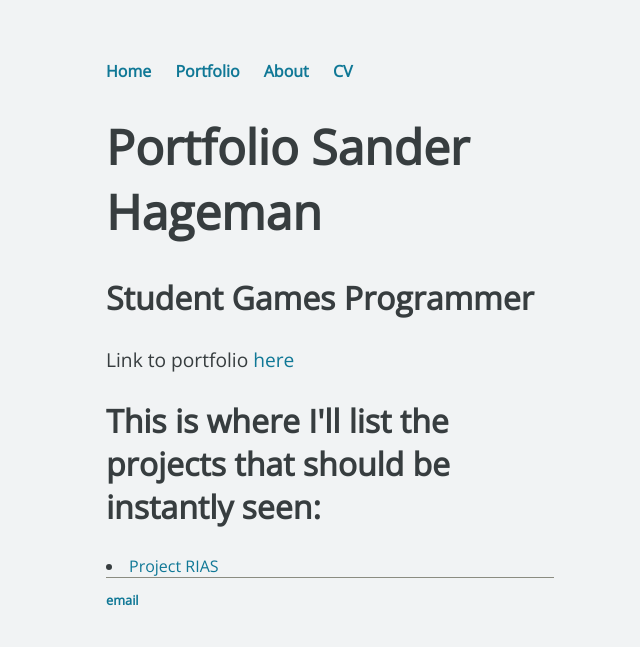
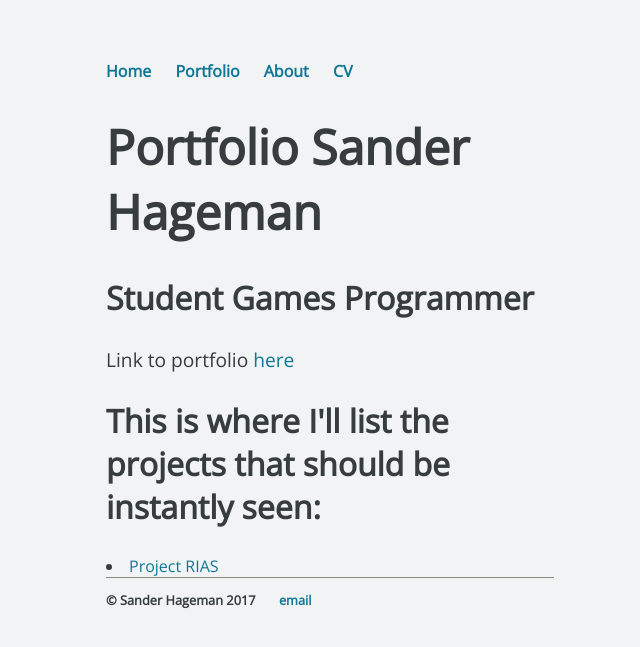
Before and after one commit to SanderHageman/sanderhageman.github.io, a Jekyll site: the page built from index.html, in a window 1280 px wide. Shown: the top 647 px of the page, without its empty margins (310-950 px from the left). Built offline with Jekyll 4.4.1, drawn with Linux system fonts in a browser that asks for light colours.

Commit message:
Update default.html

```diff
--- a/_layouts/default.html
+++ b/_layouts/default.html
@@ -2,7 +2,6 @@
 	<html>
 		<head>
 			<title>{{ page.title }}</title>
-			<!-- link to main stylesheet -->
 			<link rel="stylesheet" type="text/css" href="/css/main.css">
 		</head>
 		<body>
@@ -21,9 +20,10 @@
 			</div><!-- /.container -->
 			<footer>
 	    		<ul>
-	        		<li><a href="mailto:sander12101@gmail.com">email</a></li>
-	        		<!-- <li><a href="https://github.com/hankquinlan">github.com/hankquinlan</a></li> -->
-				</ul>
+				<li>© Sander Hageman 2017</li>
+				<li><a href="mailto:sander12101@gmail.com">email</a></li>
+
+			</ul>
 			</footer>
 		</body>
 	</html>
```
